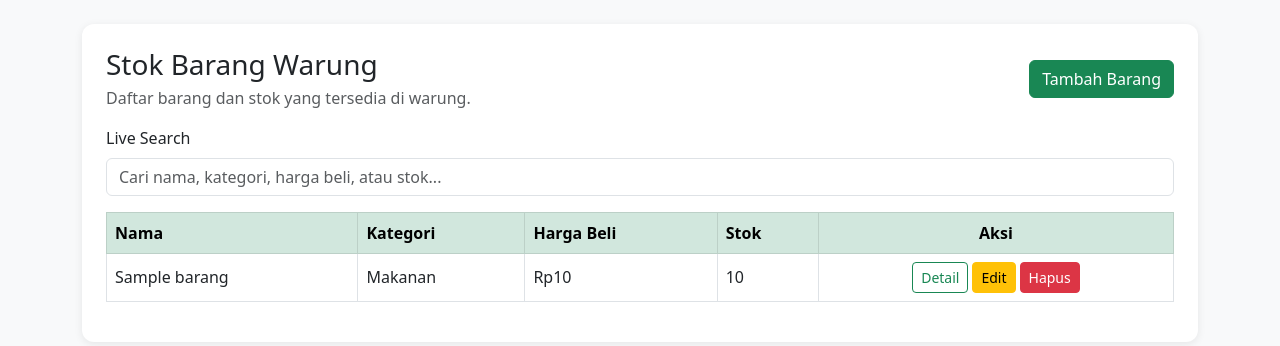
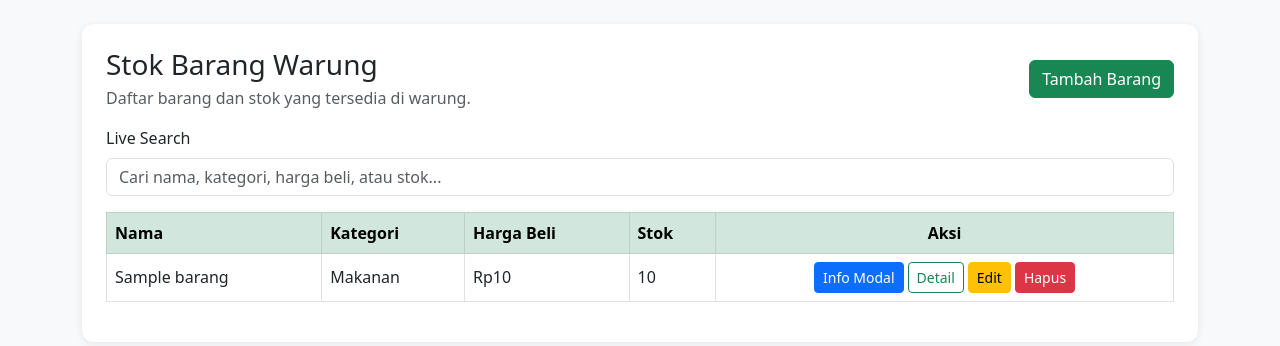
Before and after one commit to IET-Polinela/project-2026-arumputriii, a Django app: page / in a window 1280 px wide. Shown: the part 56-402 px from the top of the page. Run offline with Django 5.2, Linux system fonts and the light colour scheme; a user stored in the database is signed in; tables that the repository leaves empty hold one stand-in row (values such as "Sample post").

Commit message:
CHECKPOINT 5: Implementasi Modal Detail & Logika Harga NPM

```diff
--- a/main_app/templates/main_app/barang_list.html
+++ b/main_app/templates/main_app/barang_list.html
@@ -51,6 +51,14 @@
                             <td>{{ barang.stok }}</td>
                             <td class="text-center">
                                 <div class="d-flex justify-content-center gap-1 flex-wrap">
+                                    <button
+                                        type="button"
+                                        class="btn btn-sm btn-primary info-modal-btn"
+                                        data-id="{{ barang.pk }}"
+                                    >
+                                        Info Modal
+                                    </button>
+
                                     <a
                                         href="{% url 'barang_detail' barang.pk %}"
                                         class="btn btn-sm btn-outline-success"
@@ -96,14 +104,72 @@
     {% endif %}
 </div>
 
+<div class="modal fade" id="barangInfoModal" tabindex="-1" aria-hidden="true">
+    <div class="modal-dialog modal-lg">
+        <div class="modal-content">
+            <div class="modal-header">
+                <h5 id="modalNamaBarang" class="modal-title">Info Barang</h5>
+                <button type="button" class="btn-close" data-bs-dismiss="modal"></button>
+            </div>
+
+            <div class="modal-body">
+                <p>
+                    <strong>Nama:</strong>
+                    <span id="modalNama"></span>
+                </p>
+
+                <p>
+                    <strong>Kategori:</strong>
+                    <span id="modalKategori"></span>
+                </p>
+
+                <p>
+                    <strong>Harga Beli:</strong>
+                    <span id="modalHargaBeli"></span>
+                </p>
+
+                <p>
+                    <strong>Stok:</strong>
+                    <span id="modalStok"></span>
+                </p>
+
+                <hr>
+
+                <div class="alert alert-success">
+                    <h2 class="h5 mb-1">Harga Jual</h2>
+                    <p class="mb-0">
+                        <strong id="modalHargaJual"></strong>
+                    </p>
+                    <small class="text-muted">
+                        Rumus: Harga Jual = Harga Beli + 39
+                    </small>
+                </div>
+            </div>
+        </div>
+    </div>
+</div>
+
 <script>
 document.addEventListener('DOMContentLoaded', function () {
     const searchInput = document.getElementById('liveSearchInput');
     const tableBody = document.getElementById('barangTableBody');
     const isOwner = "{{ user.is_owner|yesno:'true,false' }}" === "true";
+    const tambahanNpm = 39;
+
+    function formatRupiah(value) {
+        return 'Rp' + Number(value).toLocaleString('id-ID');
+    }
 
     function renderActions(barang) {
         let html = `
+            <button
+                type="button"
+                class="btn btn-sm btn-primary info-modal-btn"
+                data-id="${barang.id}"
+            >
+                Info Modal
+            </button>
+
             <a href="/barang/${barang.id}/" class="btn btn-sm btn-outline-success">
                 Detail
             </a>
@@ -144,7 +210,7 @@ document.addEventListener('DOMContentLoaded', function () {
             <tr>
                 <td>${barang.nama}</td>
                 <td>${barang.kategori_display}</td>
-                <td>Rp${barang.harga_beli}</td>
+                <td>${formatRupiah(barang.harga_beli)}</td>
                 <td>${barang.stok}</td>
                 <td class="text-center">
                     <div class="d-flex justify-content-center gap-1 flex-wrap">
@@ -174,6 +240,39 @@ document.addEventListener('DOMContentLoaded', function () {
                 });
         }, 400);
     });
+
+    tableBody.addEventListener('click', function (event) {
+        const button = event.target.closest('.info-modal-btn');
+
+        if (!button) {
+            return;
+        }
+
+        const barangId = button.dataset.id;
+
+        fetch(`/api/barang/${barangId}/`)
+            .then(response => response.json())
+            .then(barang => {
+                console.log('Detail Barang JSON:', barang);
+
+                const hargaBeli = Number(barang.harga_beli);
+                const hargaJual = hargaBeli + tambahanNpm;
+
+                document.getElementById('modalNamaBarang').textContent = barang.nama;
+                document.getElementById('modalNama').textContent = barang.nama;
+                document.getElementById('modalKategori').textContent = barang.kategori_display;
+                document.getElementById('modalHargaBeli').textContent = formatRupiah(hargaBeli);
+                document.getElementById('modalStok').textContent = barang.stok;
+                document.getElementById('modalHargaJual').textContent = formatRupiah(hargaJual);
+
+                const modalElement = document.getElementById('barangInfoModal');
+                const modal = new bootstrap.Modal(modalElement);
+                modal.show();
+            })
+            .catch(error => {
+                console.error('Gagal mengambil detail barang:', error);
+            });
+    });
 });
 </script>
 {% endblock %}
--- a/main_app/urls.py
+++ b/main_app/urls.py
@@ -3,10 +3,11 @@ from django.urls import path
 from .views import (
     BarangCreateView,
     BarangDeleteView,
+    BarangDetailJsonView,
     BarangDetailView,
     BarangListView,
+    BarangSearchJsonView,
     BarangUpdateView,
-    BarangSearchJsonView,
 )
 
 
@@ -18,4 +19,5 @@ urlpatterns = [
     path('barang/<int:pk>/hapus/', BarangDeleteView.as_view(), name='barang_delete'),
 
     path('api/barang/search/', BarangSearchJsonView.as_view(), name='barang_search_json'),
+    path('api/barang/<int:pk>/', BarangDetailJsonView.as_view(), name='barang_detail_json'),
 ]
--- a/main_app/views.py
+++ b/main_app/views.py
@@ -1,6 +1,8 @@
 from django.contrib import messages
 from django.contrib.auth.mixins import LoginRequiredMixin
-from django.shortcuts import redirect
+from django.db.models import Q
+from django.http import JsonResponse
+from django.shortcuts import get_object_or_404, redirect
 from django.urls import reverse_lazy
 from django.views.generic import (
     CreateView,
@@ -12,8 +14,6 @@ from django.views.generic import (
 
 from .forms import BarangForm
 from .models import Barang
-from django.db.models import Q
-from django.http import JsonResponse
 
 
 class OwnerRequiredMixin(LoginRequiredMixin):
@@ -76,6 +76,7 @@ class BarangDeleteView(OwnerRequiredMixin, DeleteView):
         messages.success(self.request, 'Barang berhasil dihapus.')
         return super().form_valid(form)
 
+
 class BarangSearchJsonView(LoginRequiredMixin, ListView):
     model = Barang
 
@@ -105,3 +106,21 @@ class BarangSearchJsonView(LoginRequiredMixin, ListView):
         ]
 
         return JsonResponse({'barangs': data})
+
+
+class BarangDetailJsonView(LoginRequiredMixin, DetailView):
+    model = Barang
+
+    def get(self, request, pk, *args, **kwargs):
+        barang = get_object_or_404(Barang, pk=pk)
+
+        data = {
+            'id': barang.id,
+            'nama': barang.nama,
+            'kategori': barang.kategori,
+            'kategori_display': barang.get_kategori_display(),
+            'harga_beli': barang.harga_beli,
+            'stok': barang.stok,
+        }
+
+        return JsonResponse(data)
```
